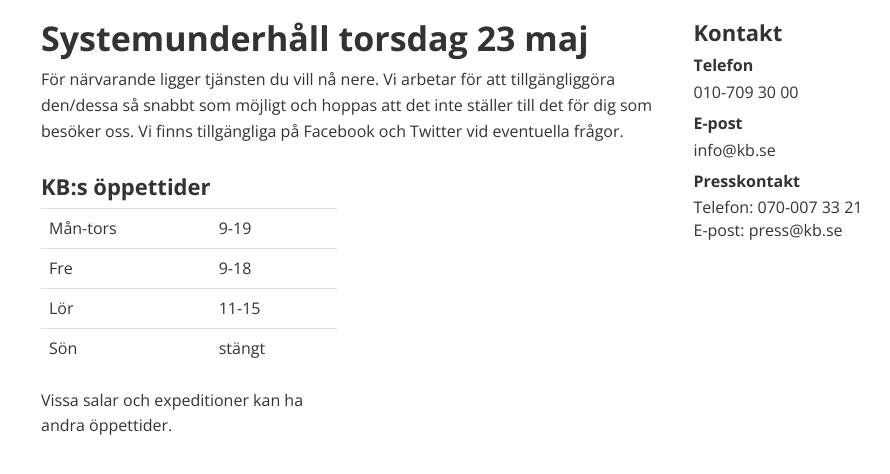
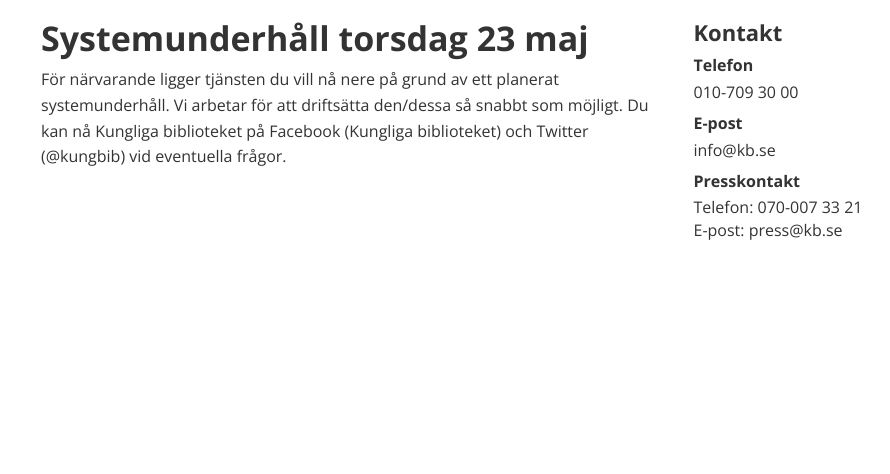
Before and after one commit to Kungbib/kungbib.github.io, a plain HTML site: page index.html in a window 1280 px wide. Shown: the full height of the page, 224-1114 px from the left. Drawn offline with nearby package versions, Linux system fonts and the light colour scheme.

Commit message:
Update page

```diff
--- a/index.html
+++ b/index.html
@@ -29,10 +29,10 @@
           <div class="col-md-12">
             <h1>Systemunderhåll torsdag 23 maj</h1>
             <p>
-              För närvarande ligger tjänsten du vill nå nere. Vi arbetar för att tillgängliggöra den/dessa så snabbt som möjligt och hoppas att det inte ställer till det för dig som besöker oss. Vi finns tillgängliga på Facebook och Twitter vid eventuella frågor.
+              För närvarande ligger tjänsten du vill nå nere på grund av ett planerat systemunderhåll. Vi arbetar för att driftsätta den/dessa så snabbt som möjligt. Du kan nå Kungliga biblioteket på Facebook (Kungliga biblioteket) och Twitter (@kungbib) vid eventuella frågor.
             </p>
           </div>
-          <div class="col-md-6 open-times">
+          <!--<div class="col-md-6 open-times">
               <h2>KB:s öppettider</h2>
               <p>
               <table class="table">
@@ -51,7 +51,7 @@
               </table>
               Vissa salar och expeditioner kan ha andra öppettider.
               </p>
-            </div>
+          </div>-->
           <!--<div class="col-md-6 social-media">
             <h2>KB i sociala medier</h2>
             <ul class="row">
```
